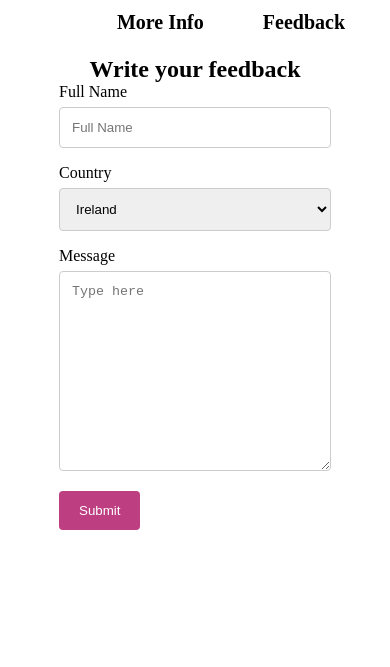
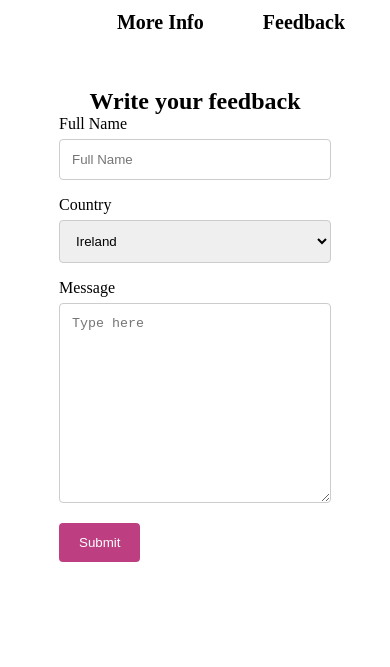
Before and after one commit to Deepak9912/LoveQuizz, a plain HTML site: page feedback.html in a window 390 px wide. Shown: the part 88-755 px from the top of the page. Drawn offline with Linux system fonts and the light colour scheme.

Commit message:
add media query to feedback page

```diff
--- a/assets/css/style.css
+++ b/assets/css/style.css
@@ -388,8 +388,16 @@ input[type="submit"]:active {
     padding: 5px 10px;
   }
 
+  #form {
+    height: 60%;
+    width: 80%;
+    margin-top: 6rem;
+    padding: 20px;
+  }
+
   .scores {
     font-size: 18px;
     margin-top: 3rem;
   }
+
 }
```
